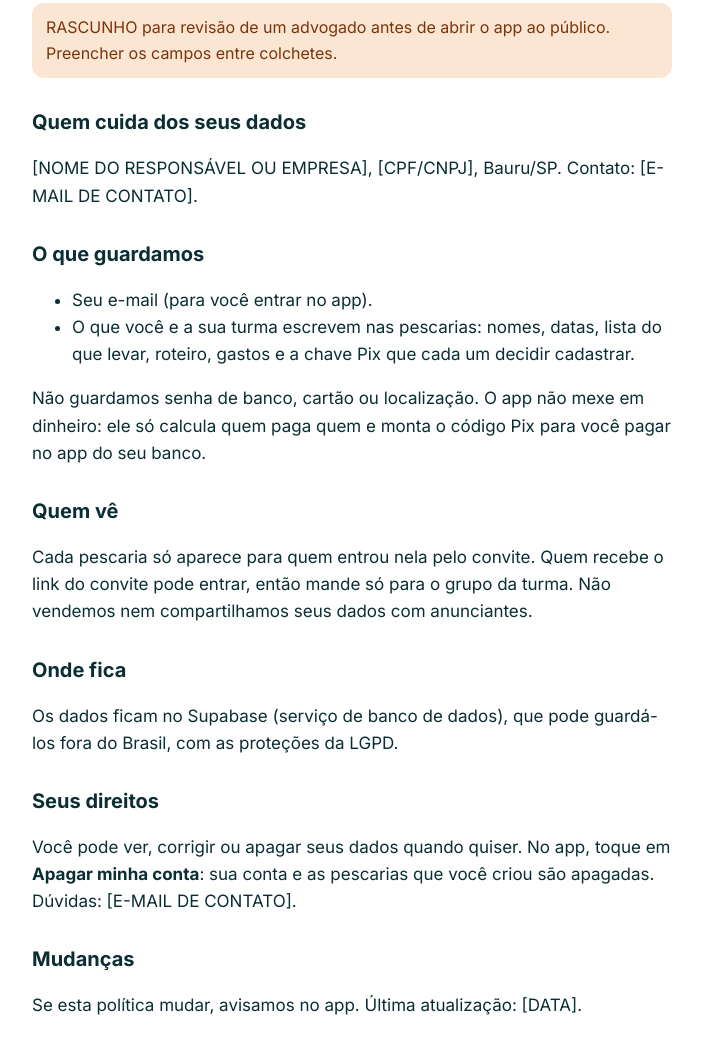
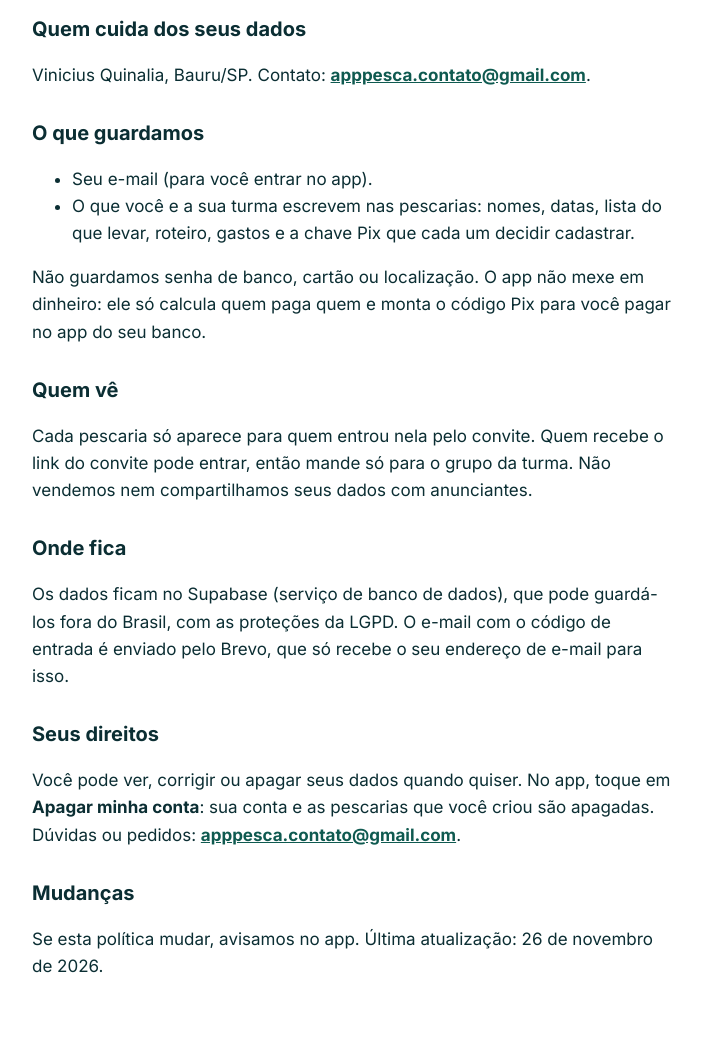
Before and after one commit to viniciusquinalia-eng/app-pesca, a plain HTML site: page privacidade.html in a window 1280 px wide. Shown: the part 136-1190 px from the top of the page, without its empty margins (288-991 px from the left). Drawn offline with Linux system fonts and the light colour scheme.

Commit message:
Política de privacidade preenchida
Co-Authored-By: Claude Opus 5.5 <noreply@anthropic.com>
Claude-Session: https://claude.ai/code/session_01TF1LB52KYxtgPXs5UDh6jT

```diff
--- a/privacidade.html
+++ b/privacidade.html
@@ -9,9 +9,8 @@ a{color:var(--brand);font-weight:700}.aviso{background:#fbe6d3;color:#7a3409;bor
 <body><main>
 <p><a href="./#pescarias">← Voltar para o app</a></p>
 <h1>Política de privacidade</h1>
-<p class="aviso">RASCUNHO para revisão de um advogado antes de abrir o app ao público. Preencher os campos entre colchetes.</p>
 <h2>Quem cuida dos seus dados</h2>
-<p>[NOME DO RESPONSÁVEL OU EMPRESA], [CPF/CNPJ], Bauru/SP. Contato: [E-MAIL DE CONTATO].</p>
+<p>Vinicius Quinalia, Bauru/SP. Contato: <a href="mailto:apppesca.contato@gmail.com">apppesca.contato@gmail.com</a>.</p>
 <h2>O que guardamos</h2>
 <ul><li>Seu e-mail (para você entrar no app).</li>
 <li>O que você e a sua turma escrevem nas pescarias: nomes, datas, lista do que levar, roteiro, gastos e a chave Pix que cada um decidir cadastrar.</li></ul>
@@ -19,9 +18,9 @@ a{color:var(--brand);font-weight:700}.aviso{background:#fbe6d3;color:#7a3409;bor
 <h2>Quem vê</h2>
 <p>Cada pescaria só aparece para quem entrou nela pelo convite. Quem recebe o link do convite pode entrar, então mande só para o grupo da turma. Não vendemos nem compartilhamos seus dados com anunciantes.</p>
 <h2>Onde fica</h2>
-<p>Os dados ficam no Supabase (serviço de banco de dados), que pode guardá-los fora do Brasil, com as proteções da LGPD.</p>
+<p>Os dados ficam no Supabase (serviço de banco de dados), que pode guardá-los fora do Brasil, com as proteções da LGPD. O e-mail com o código de entrada é enviado pelo Brevo, que só recebe o seu endereço de e-mail para isso.</p>
 <h2>Seus direitos</h2>
-<p>Você pode ver, corrigir ou apagar seus dados quando quiser. No app, toque em <b>Apagar minha conta</b>: sua conta e as pescarias que você criou são apagadas. Dúvidas: [E-MAIL DE CONTATO].</p>
+<p>Você pode ver, corrigir ou apagar seus dados quando quiser. No app, toque em <b>Apagar minha conta</b>: sua conta e as pescarias que você criou são apagadas. Dúvidas ou pedidos: <a href="mailto:apppesca.contato@gmail.com">apppesca.contato@gmail.com</a>.</p>
 <h2>Mudanças</h2>
-<p>Se esta política mudar, avisamos no app. Última atualização: [DATA].</p>
+<p>Se esta política mudar, avisamos no app. Última atualização: 26 de novembro de 2026.</p>
 </main></body></html>
```
